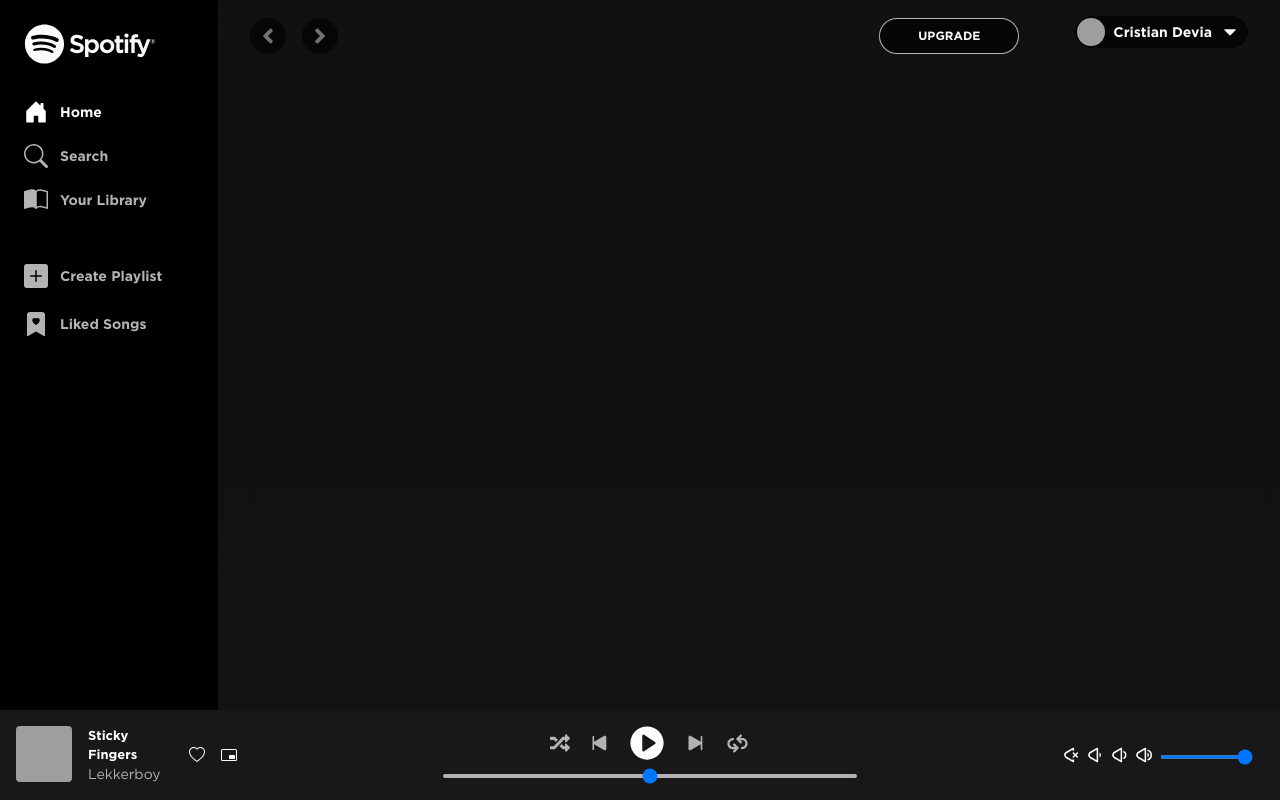
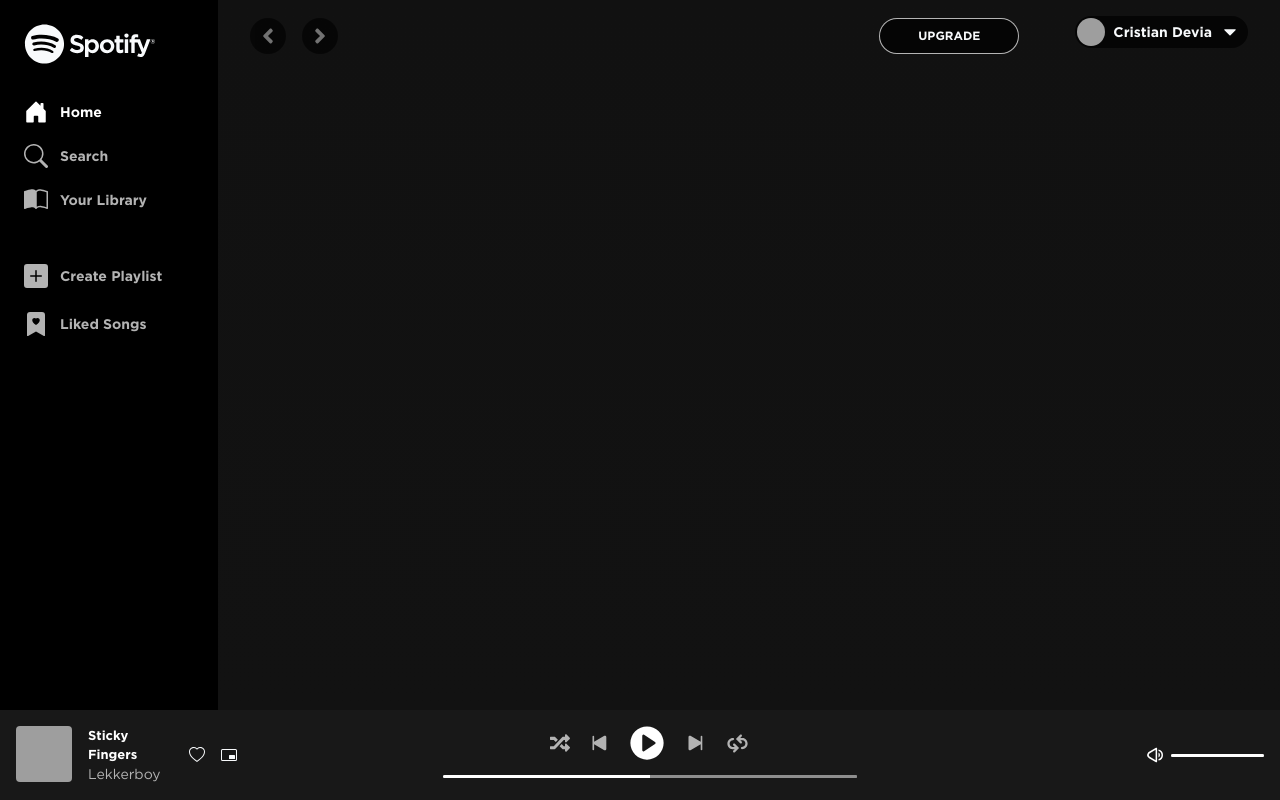
Before and after one commit to cristian2213/Spotify-clone-react-nodejs, a React (Create React App) app in the folder client/: page / in a window 1280 px wide. Built offline with nearby package versions, Linux system fonts and the light colour scheme; grey boxes are pictures that could not be loaded.

Commit message:
:contruction: Progress bar added.

```diff
--- a/client/src/components/layout/leftNavegation/LeftNavigation.tsx
+++ b/client/src/components/layout/leftNavegation/LeftNavigation.tsx
@@ -9,9 +9,7 @@ function LeftNavigation() {
   );
 
   useEffect(() => {
-    return () => {
-      localStorage.setItem('menuSize', JSON.stringify(menuSize));
-    };
+    // localStorage.setItem('menuSize', JSON.stringify(menuSize));
   }, [menuSize]);
 
   const handleSizeChange = useCallback((newSize: number) => {
--- a/client/src/components/layout/player/AudioControls .tsx
+++ b/client/src/components/layout/player/AudioControls .tsx
@@ -6,12 +6,15 @@ import {
 } from 'react-icons/bs';
 import { FaRandom } from 'react-icons/fa';
 import { TiArrowRepeat } from 'react-icons/ti';
+import ProgressBar from './ProgressBar';
 
 interface IProps {
   readonly isPlaying: boolean;
   readonly onPlayPauseClick: (arg: boolean) => void;
   readonly onPrevClick: () => void;
   readonly onNextClick: () => void;
+  readonly audioDuration: number;
+  readonly audioCurrentTime: number;
 }
 
 function AudioControls({
@@ -19,6 +22,8 @@ function AudioControls({
   onPlayPauseClick,
   onPrevClick,
   onNextClick,
+  audioDuration,
+  audioCurrentTime,
 }: IProps) {
   return (
     <div className='flex flex-col justify-center items-center w-full'>
@@ -58,17 +63,9 @@ function AudioControls({
           size={27}
         />
       </div>
-      <TrackProgress />
-    </div>
-  );
-}
-
-function TrackProgress() {
-  return (
-    <div className='w-1/2'>
-      <input
-        type='range'
-        className='w-full h-1 bg-[#b3b3b3]  appearance-none rounded custom-thumb'
+      <ProgressBar
+        audioDuration={audioDuration}
+        audioCurrentTime={audioCurrentTime}
       />
     </div>
   );
--- a/client/src/components/layout/player/AudioOptions.tsx
+++ b/client/src/components/layout/player/AudioOptions.tsx
@@ -1,33 +1,53 @@
 import { useState } from 'react';
-import Volumes from './AudioControlVolume';
-
-function ProgressBar() {
-  const [barValue, setBarValue] = useState(100);
-
-  return (
-    <div>
-      <input
-        type='range'
-        className='w-[93px] h-1 bg-black'
-        defaultValue={barValue}
-      />
-    </div>
-  );
-}
+import Volumes from './Volumes';
+import VolumeBar from './VolumeBar';
 
 function AudioOptions() {
-  const progressBar = {
-    width: '42.00%',
+  const [isMute, setIsMute] = useState(false);
+  const [oldProgressBar, setOldProgressBar] = useState(0);
+  const [progressBar, setProgressBar] = useState(100);
+  const low = 33;
+  const medium = 66;
+
+  const handleChange = (newProgress: any) => {
+    setProgressBar(newProgress);
+  };
+
+  const handleMute = () => {
+    setIsMute((preVal) => {
+      const mute = !preVal;
+      if (mute) {
+        setOldProgressBar(progressBar);
+        setProgressBar(0);
+      } else {
+        setProgressBar(oldProgressBar);
+        setOldProgressBar(0);
+      }
+      return mute;
+    });
+  };
+
+  const VolumeIcon = () => {
+    switch (true) {
+      case isMute || progressBar === 0:
+        return <Volumes type='mute' onMute={handleMute} />;
+
+      case progressBar <= low:
+        return <Volumes type='low' onMute={handleMute} />;
+
+      case progressBar > low && progressBar <= medium:
+        return <Volumes type='medium' onMute={handleMute} />;
+
+      default:
+        return <Volumes onMute={handleMute} />;
+    }
   };
 
   return (
-    <div className='min-w-[200px] text-right'>
-      <div className='flex items-center gap-2'>
-        <Volumes type='mute' />
-        <Volumes type='low' />
-        <Volumes type='medium' />
-        <Volumes />
-        <ProgressBar />
+    <div className='min-w-[200px] text-right ml-auto'>
+      <div className='flex items-center gap-2 justify-end'>
+        {VolumeIcon()}
+        <VolumeBar progressBar={progressBar} onHandleProgress={handleChange} />
       </div>
     </div>
   );
--- a/client/src/components/layout/player/Player.tsx
+++ b/client/src/components/layout/player/Player.tsx
@@ -13,15 +13,16 @@ import AudioOptions from './AudioOptions';
 function Player() {
   // State
   const [trackIndex, setTrackIndex] = useState(0);
-  // const [trackPro}gress, setTrackProgress] = useState(0);
   const [isPlaying, setIsPlaying] = useState(false);
-  //   const [isLoading, setIsLoading] = useState(true);
+  const [currentTime, setCurrentTime] = useState(0);
+  const [audioDuration, setAudioDuration] = useState(0);
+  const [isLoaded, setIsloaded] = useState(false);
 
   const tracks = [
     {
       title: 'Sticky Fingers',
       artist: 'Lekkerboy',
-      audioSrc: './assets/song122.mp3',
+      audioSrc: './assets/song1.mp3',
       image: './assets/metal.jpg',
       color: '#000',
     },
@@ -36,16 +37,51 @@ function Player() {
   ];
   const { title, artist, color, image, audioSrc } = tracks[trackIndex];
   const [audio, setAudioSrc] = useState(new Audio(audioSrc));
-  audio.setAttribute('autoplay', '');
+  // audio.setAttribute('autoplay', '');
+
+  const handleAudioEvents = (event: any) => {
+    const { type } = event;
+    switch (true) {
+      case type === 'canplay':
+        console.log(event.path[0].duration);
+        setAudioDuration(event.path[0].duration);
+        break;
+
+      case type === 'timeupdate':
+        const currentTime = event.path[0].currentTime;
+        setCurrentTime(currentTime);
+        break;
+
+      case type === 'ended':
+        setIsloaded(false);
+        break;
+
+      default:
+        break;
+    }
+  };
 
   // PLAY AND PAUSE
   useEffect(() => {
+    if (!isLoaded) {
+      audio.addEventListener('canplay', handleAudioEvents);
+      audio.addEventListener('timeupdate', handleAudioEvents);
+      audio.addEventListener('ended', handleAudioEvents);
+      setIsloaded(true);
+    }
+
     if (audio.readyState >= 2) {
       if (isPlaying) {
         audio.play();
       } else audio.pause();
     }
-  }, [isPlaying, audio]);
+
+    return () => {
+      // audio.removeEventListener('canplay', handleAudioEvents);
+      // audio.removeEventListener('timeupdate', handleAudioEvents);
+      // audio.removeEventListener('ended', handleAudioEvents);
+    };
+  }, [isPlaying, audio, isLoaded]);
 
   // Handlers
   const toPrevTrack = () => {
@@ -82,6 +118,8 @@ function Player() {
         onPrevClick={toPrevTrack}
         onNextClick={toNextTrack}
         onPlayPauseClick={setIsPlaying}
+        audioDuration={audioDuration}
+        audioCurrentTime={currentTime}
       />
       <AudioOptions />
     </div>
--- /dev/null
+++ b/client/src/components/layout/player/ProgressBar.tsx
@@ -0,0 +1,34 @@
+interface IPros {
+  readonly audioDuration: any;
+  readonly audioCurrentTime: any;
+}
+
+function ProgressBar({ audioDuration, audioCurrentTime }: IPros) {
+  const maxTime = +audioDuration.toFixed(3);
+  const currentTimeInRaw = +audioCurrentTime.toFixed(3);
+  const currentTime = (currentTimeInRaw * 100) / maxTime;
+
+  const inlineStyles = {
+    backgroundSize: `${currentTime}% 100%`,
+  };
+
+  const handleChange = (event: any) => {
+    console.log(event.target.defaultValue);
+  };
+
+  return (
+    <div className='w-1/2'>
+      <input
+        type='range'
+        className='w-full'
+        min='0'
+        max={maxTime}
+        value={currentTimeInRaw}
+        style={inlineStyles}
+        onChange={handleChange}
+      />
+    </div>
+  );
+}
+
+export default ProgressBar;
--- /dev/null
+++ b/client/src/components/layout/player/VolumeBar.tsx
@@ -0,0 +1,30 @@
+interface IPros {
+  progressBar: number;
+  onHandleProgress: (arg: number) => void;
+}
+
+function VolumeBar({ progressBar, onHandleProgress }: IPros) {
+  const handleChange = (event: any) => {
+    onHandleProgress(+event.target.value);
+  };
+
+  const inlineStyles = {
+    backgroundSize: `${progressBar}% 100%`,
+  };
+
+  return (
+    <div className='flex items-center'>
+      <input
+        type='range'
+        className='w-[93px]'
+        value={progressBar}
+        onChange={handleChange}
+        min='0'
+        max='100'
+        style={inlineStyles}
+      />
+    </div>
+  );
+}
+
+export default VolumeBar;
--- a/client/src/components/layout/player/AudioControlVolume.tsx
+++ b/client/src/components/layout/player/Volumes.tsx
@@ -1,12 +1,18 @@
+type ComponentType = 'mute' | 'low' | 'medium';
 interface IPros {
-  type?: string;
+  type?: ComponentType;
+  onMute: () => void;
 }
 
-function Volumes({ type }: IPros): JSX.Element {
+function Volumes({ type, onMute }: IPros): JSX.Element {
+  const handleClick = () => {
+    onMute();
+  };
+
   switch (true) {
     case type === 'mute':
       return (
-        <button>
+        <button onClick={handleClick}>
           <svg
             role='presentation'
             height='16'
@@ -24,7 +30,7 @@ function Volumes({ type }: IPros): JSX.Element {
       );
     case type === 'low':
       return (
-        <button>
+        <button onClick={handleClick}>
           <svg
             role='presentation'
             height='16'
@@ -41,7 +47,7 @@ function Volumes({ type }: IPros): JSX.Element {
       );
     case type === 'medium':
       return (
-        <button>
+        <button onClick={handleClick}>
           <svg
             role='presentation'
             height='16'
@@ -58,7 +64,7 @@ function Volumes({ type }: IPros): JSX.Element {
       );
     default:
       return (
-        <button>
+        <button onClick={handleClick}>
           <svg
             role='presentation'
             height='16'
--- a/client/src/index.css
+++ b/client/src/index.css
@@ -116,15 +116,100 @@
     font-weight: 400;
     -webkit-touch-callout: none;
     -webkit-user-select: none;
-     -khtml-user-select: none;
-       -moz-user-select: none;
-        -ms-user-select: none;
-            user-select: none;
+    -khtml-user-select: none;
+    -moz-user-select: none;
+    -ms-user-select: none;
+    user-select: none;
   }
 
   body {
     color: theme('colors.slate.50');
     overflow-x: hidden;
+  }
+
+  /* track: The bar */
+  /* thumb:The point  */
+  input[type='range'] {
+    -webkit-appearance: none;
+    height: 3px;
+    background: rgba(255, 255, 255, 0.3);
+    border-radius: 5px;
+    background-image: linear-gradient(#fff, #fff);
+    background-size: 50% 100%;
+    background-repeat: no-repeat;
+    cursor: pointer;
+  }
+
+  input[type='range']:hover,
+  input[type='range']:focus {
+    background-image: linear-gradient(#1db954, #1db954);
+  }
+
+  /***** Chrome, Safari, Opera, and Edge Chromium *****/
+  input[type='range']::-webkit-slider-runnable-track {
+    height: 3px;
+    background: rgba(255, 255, 255, 0.3);
+  }
+  /******** Firefox ********/
+  input[type='range']::-moz-range-track {
+    background: hsla(0, 0%, 100%, 0.302);
+    height: 3px;
+  }
+
+  /* Targets the thumb in Chrome, Safari, and Edge Chromium. */
+  input[type='range']::-webkit-slider-thumb {
+    -webkit-appearance: none;
+    border-radius: 50%;
+    /*
+     margin-top = (track height in pixels / 2) - (thumb height in pixels /2)
+    */
+    margin-top: -4px;
+    border: none;
+    transition: background 0.3s ease-in-out;
+  }
+
+  /* Targets the thumb in Firefox */
+  input[type='range']::-moz-range-thumb {
+    -webkit-appearance: none;
+    border-radius: 50%;
+    margin-top: -4px;
+    border: none;
+    transition: background 0.3s ease-in-out;
+  }
+
+  input[type='range']::-ms-thumb {
+    -webkit-appearance: none;
+    border-radius: 50%;
+    margin-top: -4px;
+    border: none;
+    transition: background 0.3s ease-in-out;
+  }
+
+  input[type='range']:hover::-webkit-slider-thumb {
+    background: #fff;
+    height: 12px;
+    width: 12px;
+  }
+
+  input[type='range']::-webkit-slider-runnable-track {
+    -webkit-appearance: none;
+    box-shadow: none;
+    border: none;
+    /* background: transparent; */
+  }
+
+  input[type='range']::-moz-range-track {
+    -webkit-appearance: none;
+    box-shadow: none;
+    border: none;
+    /* background: transparent; */
+  }
+
+  input[type='range']::-ms-track {
+    -webkit-appearance: none;
+    box-shadow: none;
+    border: none;
+    /* background: transparent; */
   }
 }
 
@@ -134,8 +219,6 @@
       bottom-2
       right-2;
   }
-
-
 }
 
 @layer utilities {
@@ -159,8 +242,3 @@
     grid-gap: 1.5rem;
   }
 }
-/* input[type='range']::-webkit-slider-thumb {
-  height: 2px;
-  width: 2px;
-  background: red;
-} */
```
Also changed, not shown: client/src/App.tsx (+3 -5 lines).
